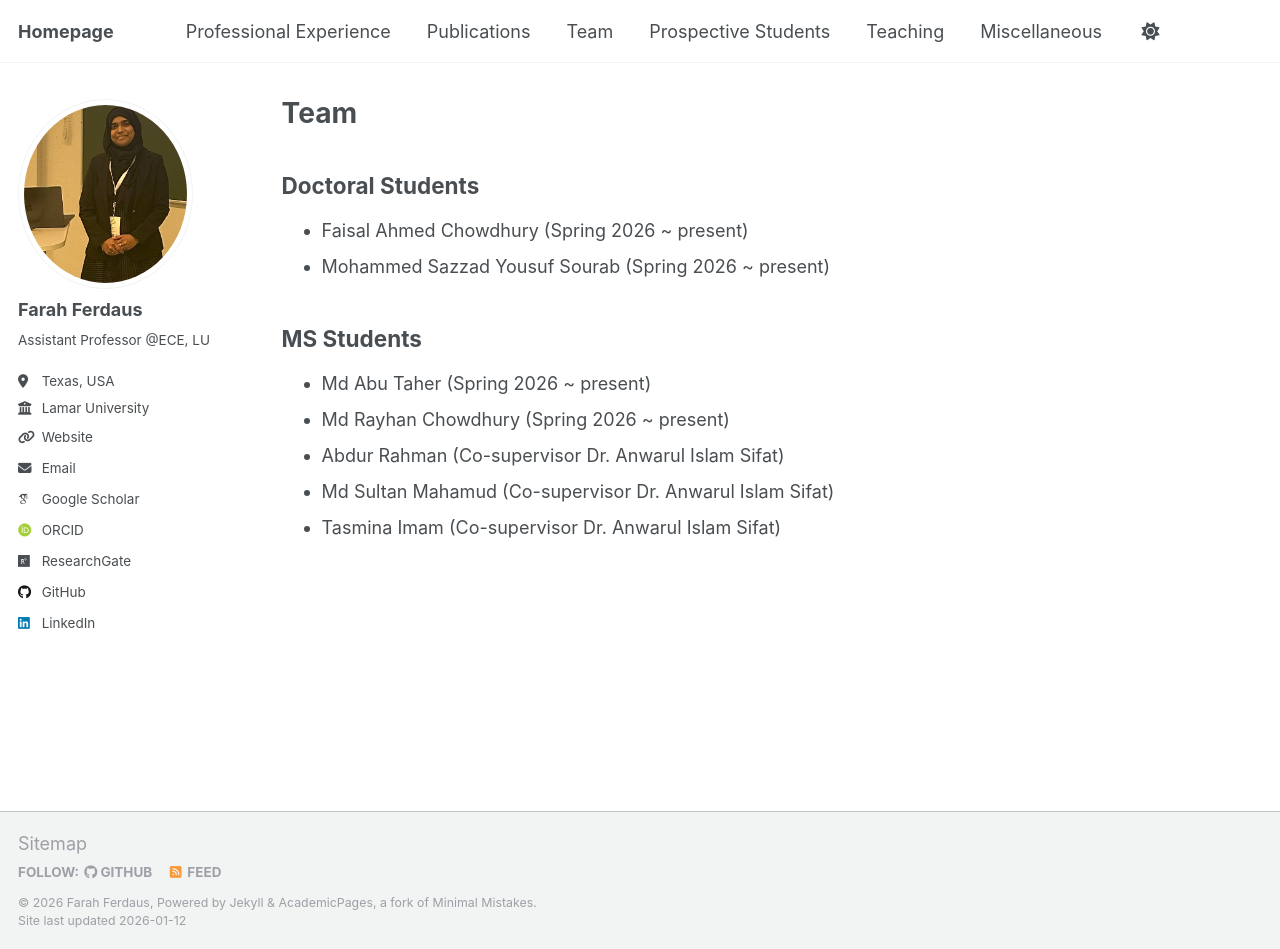
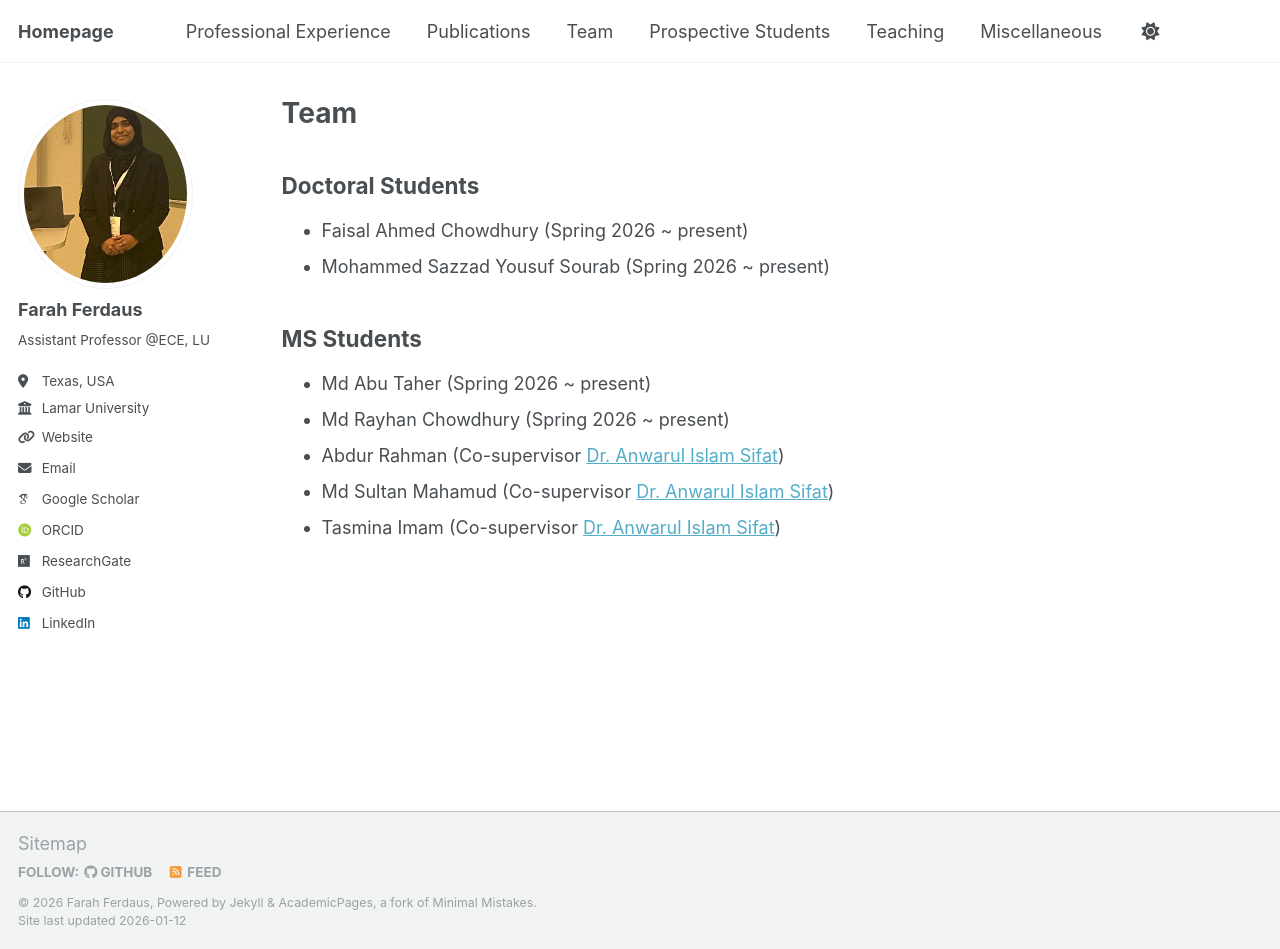
Before and after one commit to fferdaus/fferdaus.github.io, a Jekyll site: the page built from _pages/team.md, in a window 1280 px wide and 949 px high. Built offline with Jekyll 4.4.1, drawn with Linux system fonts in a browser that asks for light colours; some web fonts are replaced; part of the change alters nothing that is shown.

```diff
--- a/_pages/team.md
+++ b/_pages/team.md
@@ -18,6 +18,6 @@ redirect_from:
 
 - Md Abu Taher (Spring 2026 ~ present)
 - Md Rayhan Chowdhury (Spring 2026 ~ present)
-- Abdur Rahman (Co-supervisor Dr. Anwarul Islam Sifat)
-- Md Sultan Mahamud (Co-supervisor Dr. Anwarul Islam Sifat)
-- Tasmina Imam (Co-supervisor Dr. Anwarul Islam Sifat)
+- Abdur Rahman (Co-supervisor [Dr. Anwarul Islam Sifat](https://www.linkedin.com/in/aisifat/))
+- Md Sultan Mahamud (Co-supervisor [Dr. Anwarul Islam Sifat](https://www.linkedin.com/in/aisifat/))
+- Tasmina Imam (Co-supervisor [Dr. Anwarul Islam Sifat](https://www.linkedin.com/in/aisifat/))
```
